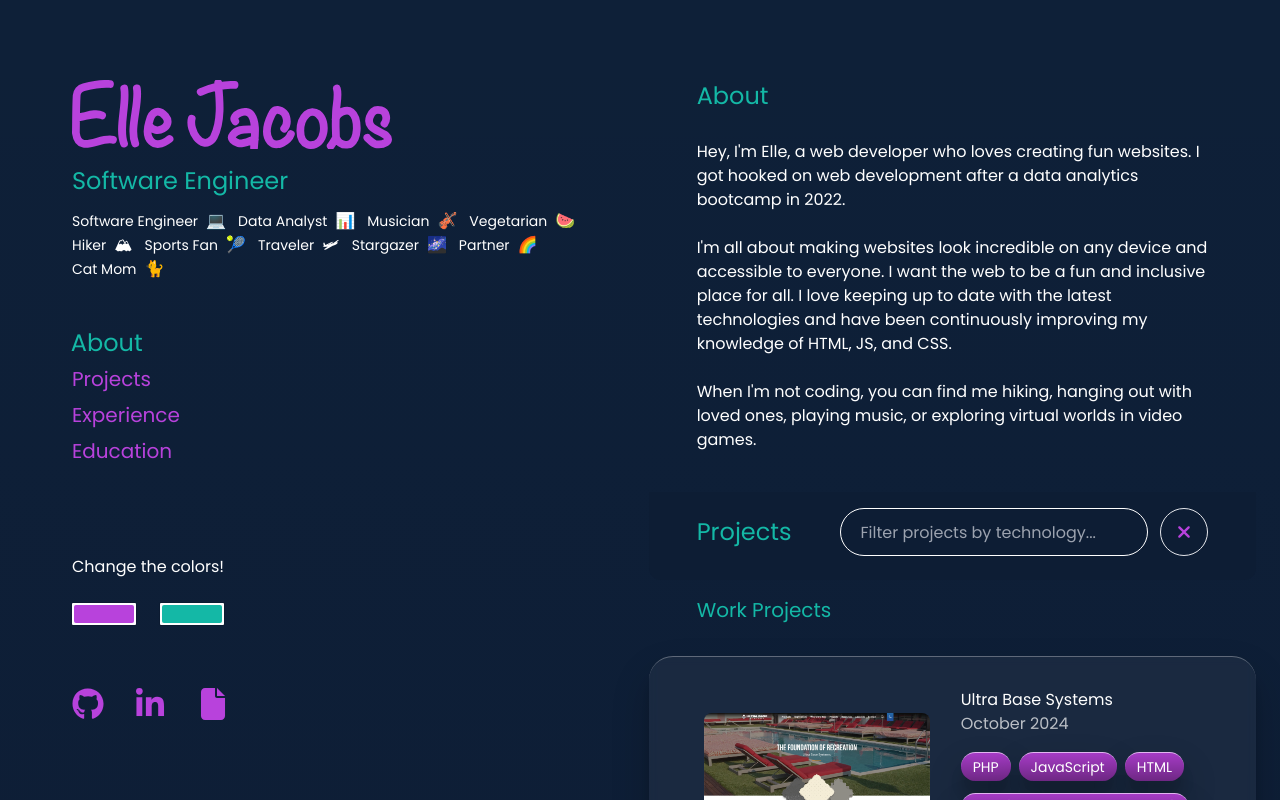
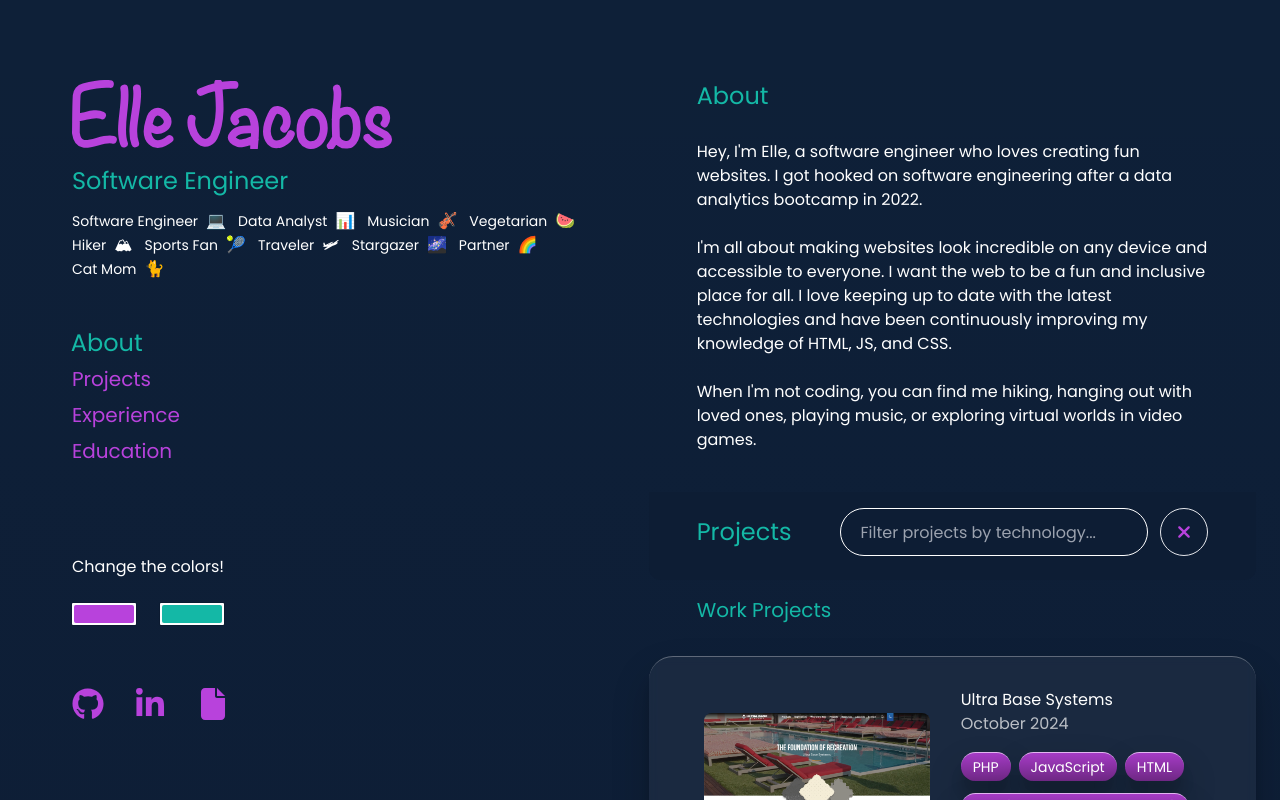
Before and after one commit to enj657/Portfolio-Typescript, a Next.js app: page / in a window 1280 px wide. Shown: the top 800 px of the page. Built offline with nearby package versions, Linux system fonts and the light colour scheme.

Commit message:
More SE wording update

```diff
--- a/src/components/About.tsx
+++ b/src/components/About.tsx
@@ -20,7 +20,7 @@ const AboutComponent: React.FC<AboutProps> = ({
         >
           About
         </h2>
-        <p className='mb-6 mt-4 text-center text-base md:text-left'>{`Hey, I'm Elle, a web developer who loves creating fun websites. I got hooked on web development after a data analytics bootcamp in 2022.`}</p>
+        <p className='mb-6 mt-4 text-center text-base md:text-left'>{`Hey, I'm Elle, a software engineer who loves creating fun websites. I got hooked on software engineering after a data analytics bootcamp in 2022.`}</p>
         <p className='mb-6 text-center text-base md:text-left'>{`I'm all about making websites look incredible on any device and accessible to everyone. I want the web to be a fun and inclusive place for all. I love keeping up to date with the latest technologies and have been continuously improving my knowledge of HTML, JS, and CSS.`}</p>
         <p className='mb-6 text-center text-base md:text-left'>{`When I'm not coding, you can find me hiking, hanging out with loved ones, playing music, or exploring virtual worlds in video games.`}</p>
       </div>
```
